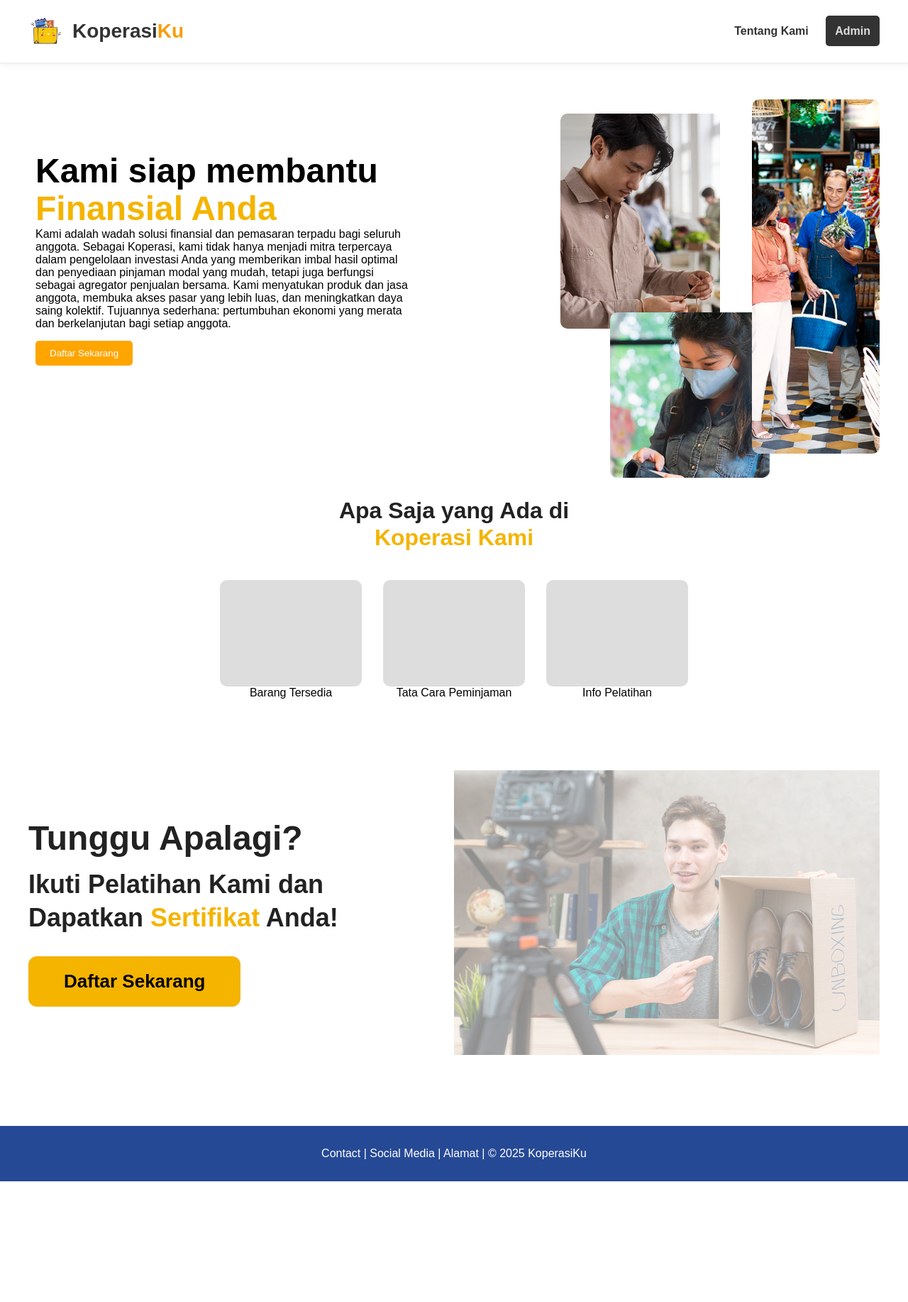
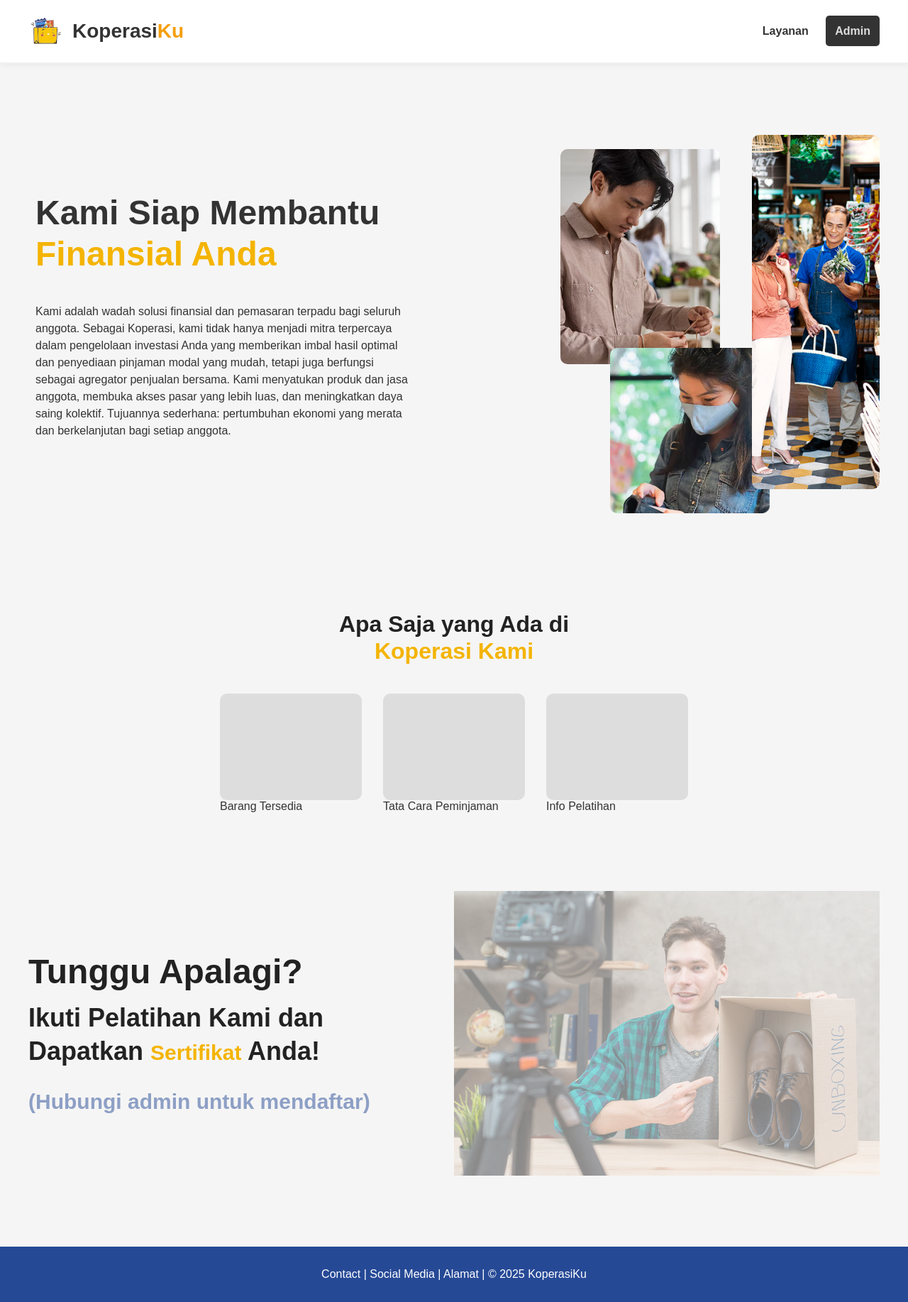
Before and after one commit to mhmmdshlh/projek-sbd, a PHP site: page /home.php in a window 1280 px wide. Shown: the whole page at 71% size. Before the commit the page ends 1664 px from the top, so only its background shows below. Run offline with PHP 8.4, Linux system fonts and the light colour scheme.

Commit message:
fix home

```diff
--- a/assets/css/home.css
+++ b/assets/css/home.css
@@ -2,11 +2,13 @@
     box-sizing: border-box;
     padding: 0;
     margin: 0;
+    font-family: 'Poppins', sans-serif;
 }
 
 body {
-    margin: 0;
-    font-family: 'Poppins', sans-serif;
+    background-color: #f5f5f5;
+    color: #333;
+    overflow-x: hidden;
 }
 
 .header {
@@ -66,29 +68,67 @@ nav .admin {
     padding: 50px;
     justify-content: space-between;
     align-items: center;
+    height: calc(100vh - 90px);
 }
 
 .hero-text {
     max-width: 45%;
 }
 
+.hero-text h1 {
+    font-size: 48px;
+    font-weight: 800;
+    line-height: 1.2;
+    margin-bottom: 40px;
+}
+
 .hero-text h1 span {
     color: #f4b400;
 }
 
-.hero-text button {
-    background: orange;
-    border: none;
-    padding: 10px 20px;
-    margin-top: 15px;
-    cursor: pointer;
-    color: #fff;
-    border-radius: 5px;
+.hero-text p {
+    line-height: 1.5;
+}
+
+.hero-img {
+    position: relative;
+    width: 500px;
+    height: 450px;
+}
+
+.hero-img img:nth-child(1) {
+    position: absolute;
+    top: 20px;
+    left: 60px;
+    width: 230px;
+}
+
+.hero-img img:nth-child(2) {
+    position: absolute;
+    top: 300px;
+    left: 130px;
+    width: 230px;
+}
+
+.hero-img img:nth-child(3) {
+    position: absolute;
+    top: 0;
+    left: 330px;
+    width: 180px;
 }
 
 .hero img {
+    transform: translateY(-30px);
     max-width: 45%;
     border-radius: 10px;
+}
+
+#layanan {
+    text-align: center;
+    font-size: 32px;
+    font-weight: 800;
+    line-height: 1.2;
+    margin-top: 60px;
 }
 
 .section-title {
@@ -118,21 +158,48 @@ nav .admin {
     border-radius: 10px;
 }
 
-.cta {
-    background: #f4f4f4;
-    padding: 50px;
+.pelatihan-section {
+    margin-top: 50px;
     display: flex;
+    align-items: center;
     justify-content: space-between;
-    align-items: center;
+    padding: 60px 40px;
 }
 
-.cta button {
-    background: orange;
-    border: none;
-    padding: 12px 25px;
-    color: white;
-    cursor: pointer;
-    border-radius: 5px;
+.pelatihan-section .pel-text {
+    max-width: 50%;
+}
+
+.pel-text h2 {
+    font-size: 48px;
+    font-weight: 800;
+    margin: 0 0 15px;
+    color: #222;
+}
+
+.pel-text p {
+    font-size: 36px;
+    line-height: 1.3;
+    font-weight: 700;
+    margin: 0 0 30px;
+    color: #222;
+}
+
+.pel-text p span {
+    color: #f4b400;
+}
+
+.pel-text span {
+    font-weight: 800;
+    font-size: 30px;
+    color: rgba(38, 73, 150, 0.5);
+}
+
+.pelatihan-section img {
+    width: 120%;
+    max-width: 600px;
+    opacity: 0.45;
+    object-fit: cover;
 }
 
 footer {
--- a/home.php
+++ b/home.php
@@ -15,16 +15,16 @@
             <span class="logo-text">Koperasi<span class="logo-highlight">Ku</span></span>
         </div>
         <nav>
-            <a href="#">Tentang Kami</a>
+            <a href="#layanan">Layanan</a>
             <a href="admin.php" class="admin">Admin</a>
         </nav>
     </header>
 
     <section class="hero">
         <div class="hero-text">
-            <h1 style="font-size:48px; font-weight:800; line-height:1.1;">
-                Kami siap membantu <br>
-                <span style="color:#f4b400;">Finansial Anda</span>
+            <h1>
+                Kami Siap Membantu <br>
+                <span>Finansial Anda</span>
             </h1>
             <p>Kami adalah wadah solusi finansial dan pemasaran terpadu bagi seluruh anggota.
                 Sebagai Koperasi, kami tidak hanya menjadi mitra terpercaya dalam pengelolaan investasi Anda yang
@@ -33,37 +33,14 @@
                 Kami menyatukan produk dan jasa anggota, membuka akses pasar yang lebih luas, dan meningkatkan daya
                 saing kolektif. Tujuannya sederhana: pertumbuhan ekonomi yang merata dan berkelanjutan bagi setiap
                 anggota.</p>
-            <button>Daftar Sekarang</button>
         </div>
-        <div style="position: relative; width: 500px; height: 450px;">
-            <img src="assets/img/image1.png" style="
-            position:absolute;
-            top: 20px;
-            left: 60px;
-            width: 230px;
-         ">
-            <img src="assets/img/image2.png" style="
-            position:absolute;
-            top: 300px;
-            left: 130px;
-            width: 230px;
-         ">
-            <img src="assets/img/image3.png" style="
-            position:absolute;
-            top: 0;
-            left: 330px;
-            width: 180px;
-         ">
-
+        <div class="hero-img">
+            <img src="assets/img/image1.png">
+            <img src="assets/img/image2.png">
+            <img src="assets/img/image3.png">
         </div>
     </section>
-    <h2 style="
-    text-align:center;
-    font-size:32px;
-    font-weight:800;
-    line-height:1.2;
-    margin-top:60px;
-">
+    <h2 id="layanan">
         <span style="color:#222;">Apa Saja yang Ada di</span><br>
         <span style="color:#f4b400;">Koperasi Kami</span>
     </h2>
@@ -71,57 +48,33 @@
     <section class="features">
         <div>
             <div class="feature-box"></div>
-            <p style="text-align:center;">Barang Tersedia</p>
+            <p>Barang Tersedia</p>
         </div>
         <div>
             <div class="feature-box"></div>
-            <p style="text-align:center;">Tata Cara Peminjaman</p>
+            <p>Tata Cara Peminjaman</p>
         </div>
         <div>
             <div class="feature-box"></div>
-            <p style="text-align:center;">Info Pelatihan</p>
+            <p>Info Pelatihan</p>
         </div>
     </section>
 
-    <section style="
-    display:flex;
-    align-items:center;
-    justify-content:space-between;
-    padding:60px 40px;
-    background:linear-gradient(to right, white 60%, rgba(255,255,255,0));
-">
-        <div style="max-width:50%;">
-            <h2 style="font-size:48px; font-weight:800; margin:0 0 15px; color:#222;">
+    <section class="pelatihan-section">
+        <div class="pel-text">
+            <h2>
                 Tunggu Apalagi?
             </h2>
 
-            <p style="font-size:36px; line-height:1.3; font-weight:700; margin:0 0 30px; color:#222;">
+            <p>
                 Ikuti Pelatihan Kami dan<br>
-                Dapatkan <span style="color:#f4b400;">Sertifikat</span> Anda!
+                Dapatkan <span>Sertifikat</span> Anda!
             </p>
 
-            <button style="
-            background:#f4b400;
-            border:none;
-            padding:20px 50px;
-            font-size:26px;
-            font-weight:700;
-            border-radius:12px;
-            cursor:pointer;
-            color:#000;
-        ">
-                Daftar Sekarang
-            </button>
+            <span>(Hubungi admin untuk mendaftar)</span>
         </div>
 
-        <div style="max-width:50%; display:flex; justify-content:center;">
-            <img src="assets/img/image4.png" style="
-            width:120%;
-            max-width:600px;
-            opacity:0.45;
-            object-fit:cover;
-         ">
-        </div>
+        <img src="assets/img/image4.png">
     </section>
 
     <footer>
```
